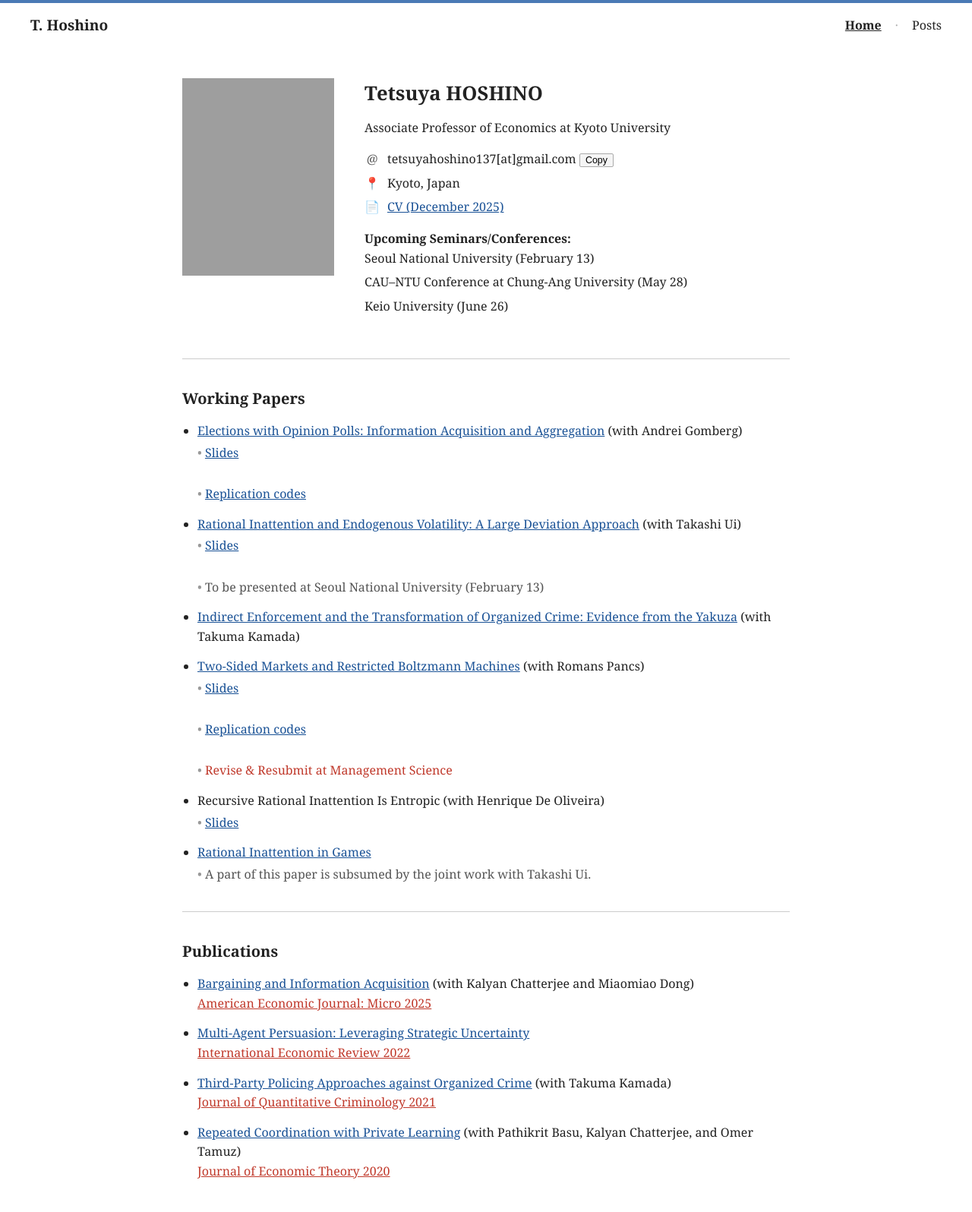
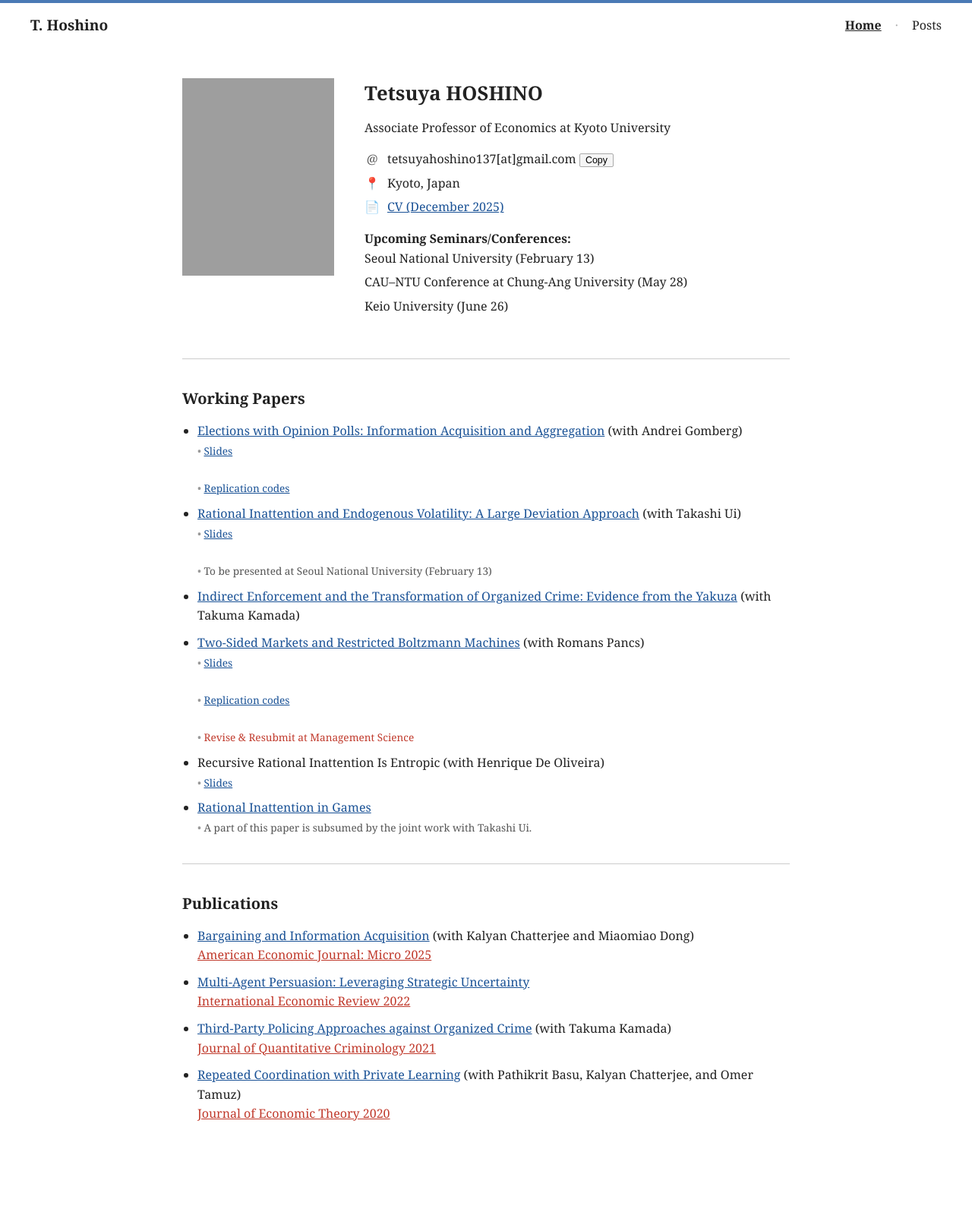
Before and after one commit to tetsuyahoshino137/tetsuyahoshino137.github.io, a Jekyll site: the page built from index.md, in a window 1280 px wide. Shown: the whole page at 76% size. Built offline with Jekyll 4.4.1, drawn with Linux system fonts in a browser that asks for light colours; after the commit the page ends 1520 px from its top, so only the background shows below that; grey boxes are pictures that could not be loaded.

Commit message:
Update default.html

```diff
--- a/_layouts/default.html
+++ b/_layouts/default.html
@@ -128,22 +128,24 @@
       margin: 0;
     }
 
-    ul.papers li {
-      margin-bottom: 14px;
-      line-height: 1.6;
-    }
-
     .meta {
+      font-size: 0.85em;
       color: #555;
       display: block;
       padding-left: 1.2em;
       text-indent: -1.2em;
-      margin-top: 3px;
+      margin-top: 2px;
+      margin-bottom: 0;
     }
 
     .meta::before {
       content: "• ";
       color: #999;
+    }
+
+    ul.papers li {
+      margin-bottom: 10px;
+      line-height: 1.6;
     }
 
     a { color: #1a5296; }
```
